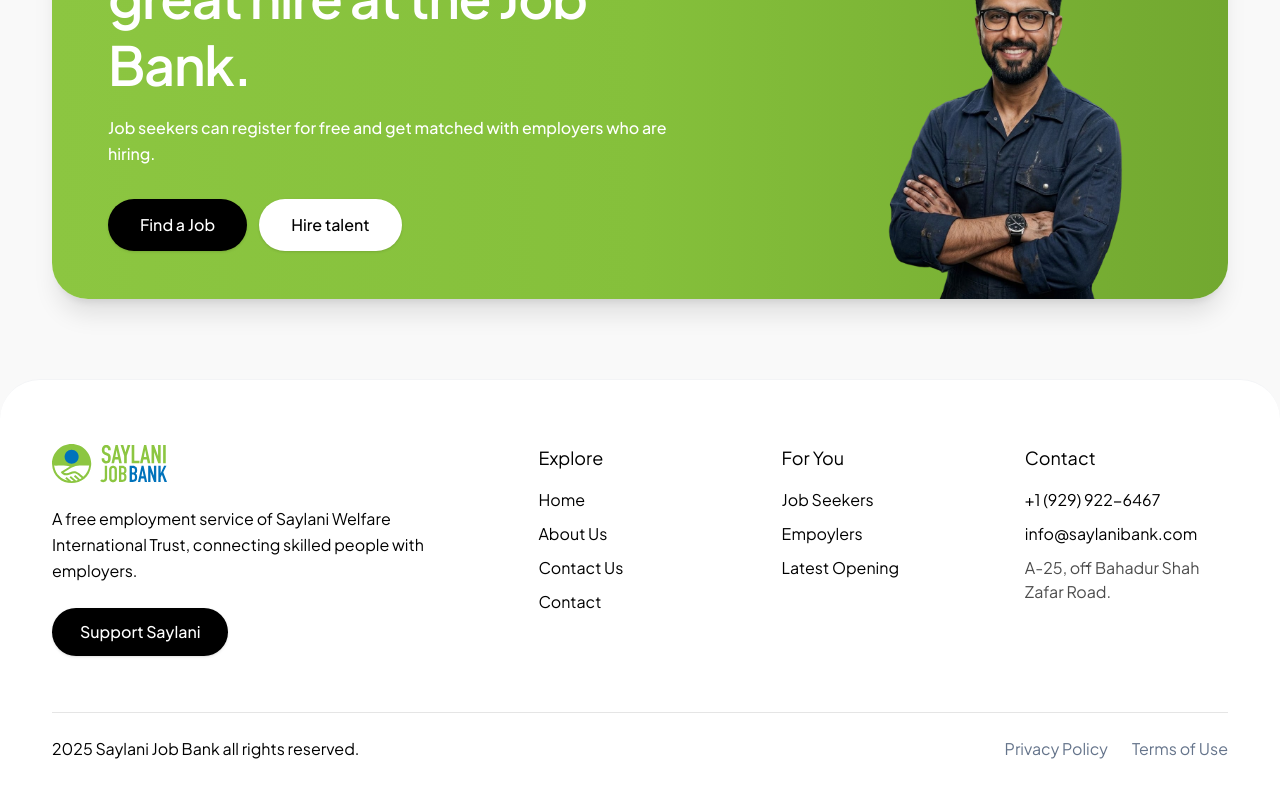
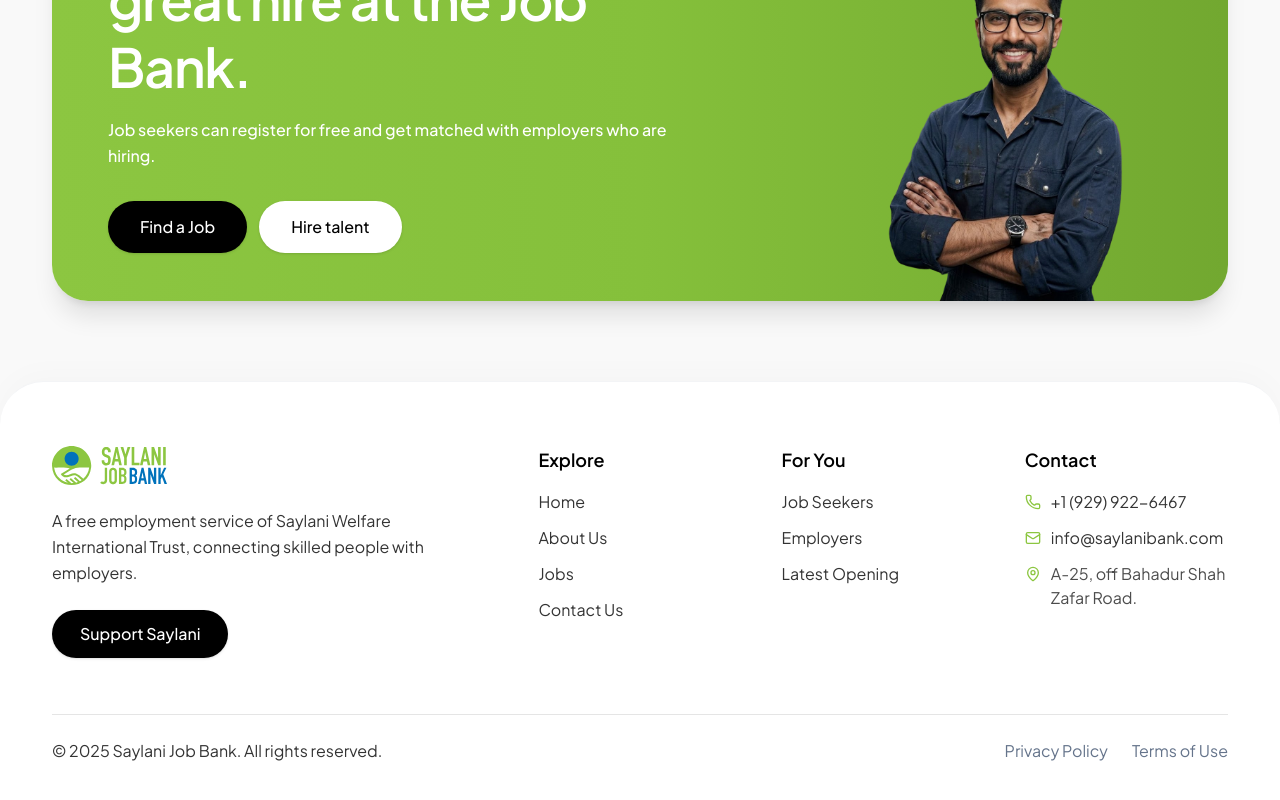
Before and after one commit to shahmeersensei/saylanijobbank, a Next.js app in the folder apps/web/: page /jobs in a window 1280 px wide. Shown: the part 1984-2784 px from the top of the page. Built offline with nearby package versions, Linux system fonts and the light colour scheme.

Commit message:
feat(ui): elevate navbar on scroll, active route indicator, and refined footer contacts

```diff
--- a/apps/web/src/components/organisms/Footer/Footer.tsx
+++ b/apps/web/src/components/organisms/Footer/Footer.tsx
@@ -1,3 +1,4 @@
+import { Mail, MapPin, Phone } from 'lucide-react';
 import NextLink from 'next/link';
 import { BrandMark } from '@/components/brands/BrandMark';
 
@@ -5,26 +6,26 @@ export function Footer() {
   const exploreLinks = [
     { label: 'Home', href: '/' },
     { label: 'About Us', href: '/about' },
+    { label: 'Jobs', href: '/jobs' },
     { label: 'Contact Us', href: '/contact' },
-    { label: 'Contact', href: '/contact' },
   ];
 
   const forYouLinks = [
     { label: 'Job Seekers', href: '/jobs' },
-    { label: 'Empoylers', href: '/contact' },
+    { label: 'Employers', href: '/contact' },
     { label: 'Latest Opening', href: '/jobs' },
   ];
 
   return (
-    <footer className="relative overflow-hidden rounded-t-[40px] border-t border-gray-100 bg-white pt-16 pb-8">
+    <footer className="relative overflow-hidden rounded-t-[44px] border-t border-gray-100 bg-white pt-16 pb-8 shadow-[0_-8px_30px_rgba(0,0,0,0.02)]">
       <div className="mx-auto max-w-[1240px] px-4 sm:px-6 lg:px-8">
         <div className="grid grid-cols-1 gap-10 sm:grid-cols-2 lg:grid-cols-5">
           {/* Brand Column */}
           <div className="lg:col-span-2">
-            <NextLink href="/" className="inline-block">
+            <NextLink href="/" className="inline-block transition-opacity hover:opacity-90">
               <BrandMark />
             </NextLink>
-            <p className="mt-4 max-w-sm text-base text-black leading-relaxed">
+            <p className="mt-4 max-w-sm text-base text-black/80 leading-relaxed">
               A free employment service of Saylani Welfare International Trust, connecting skilled people
               with employers.
             </p>
@@ -33,7 +34,7 @@ export function Footer() {
                 href="https://www.saylaniwelfare.com"
                 target="_blank"
                 rel="noreferrer"
-                className="inline-flex items-center justify-center rounded-full bg-black px-7 py-3 text-base font-medium text-white shadow-sm transition-all hover:bg-neutral-800"
+                className="inline-flex items-center justify-center rounded-full bg-black px-7 py-3 text-base font-medium text-white shadow-sm transition-all hover:bg-neutral-800 hover:shadow-md active:scale-95"
               >
                 Support Saylani
               </a>
@@ -42,11 +43,11 @@ export function Footer() {
 
           {/* Explore */}
           <div>
-            <h3 className="text-lg font-normal text-black">Explore</h3>
-            <ul className="mt-4 space-y-2.5 text-base">
+            <h3 className="text-lg font-semibold text-black">Explore</h3>
+            <ul className="mt-4 space-y-3 text-base">
               {exploreLinks.map((l) => (
                 <li key={l.label}>
-                  <NextLink href={l.href} className="text-black hover:text-[#8CC641] transition-colors">
+                  <NextLink href={l.href} className="inline-block text-black/80 hover:text-[#8CC641] hover:translate-x-1 transition-all duration-200">
                     {l.label}
                   </NextLink>
                 </li>
@@ -56,11 +57,11 @@ export function Footer() {
 
           {/* For You */}
           <div>
-            <h3 className="text-lg font-normal text-black">For You</h3>
-            <ul className="mt-4 space-y-2.5 text-base">
+            <h3 className="text-lg font-semibold text-black">For You</h3>
+            <ul className="mt-4 space-y-3 text-base">
               {forYouLinks.map((l) => (
                 <li key={l.label}>
-                  <NextLink href={l.href} className="text-black hover:text-[#8CC641] transition-colors">
+                  <NextLink href={l.href} className="inline-block text-black/80 hover:text-[#8CC641] hover:translate-x-1 transition-all duration-200">
                     {l.label}
                   </NextLink>
                 </li>
@@ -68,20 +69,29 @@ export function Footer() {
             </ul>
           </div>
 
-          {/* Contact */}
+          {/* Contact with subtle icon accents */}
           <div>
-            <h3 className="text-lg font-normal text-black">Contact</h3>
-            <ul className="mt-4 space-y-2.5 text-base text-black">
-              <li>+1 (929) 922-6467</li>
-              <li>info@saylanibank.com</li>
-              <li className="mt-2 text-black/70">A-25, off Bahadur Shah Zafar Road.</li>
+            <h3 className="text-lg font-semibold text-black">Contact</h3>
+            <ul className="mt-4 space-y-3 text-base text-black/80">
+              <li className="flex items-center gap-2.5">
+                <Phone className="size-4 text-[#8CC641] shrink-0" />
+                <span>+1 (929) 922-6467</span>
+              </li>
+              <li className="flex items-center gap-2.5">
+                <Mail className="size-4 text-[#8CC641] shrink-0" />
+                <span>info@saylanibank.com</span>
+              </li>
+              <li className="flex items-start gap-2.5">
+                <MapPin className="size-4 text-[#8CC641] shrink-0 mt-1" />
+                <span className="text-black/70">A-25, off Bahadur Shah Zafar Road.</span>
+              </li>
             </ul>
           </div>
         </div>
 
         {/* Bottom Bar: Copyright & Legal */}
-        <div className="mt-14 flex flex-col items-center justify-between border-t border-black/10 pt-6 text-base text-black sm:flex-row">
-          <p>2025 Saylani Job Bank all rights reserved.</p>
+        <div className="mt-14 flex flex-col items-center justify-between border-t border-black/10 pt-6 text-base text-black/80 sm:flex-row">
+          <p>© 2025 Saylani Job Bank. All rights reserved.</p>
           <div className="mt-3 flex items-center gap-6 sm:mt-0">
             <NextLink href="/privacy-policy" className="text-[#65748b] hover:text-black transition-colors">
               Privacy Policy
@@ -92,9 +102,9 @@ export function Footer() {
           </div>
         </div>
 
-        {/* Exact Giant Green Outline Watermark from Figma */}
-        <div className="pointer-events-none mt-10 select-none text-center">
-          <span className="text-4xl font-extrabold tracking-wider text-[#8CC641]/20 sm:text-7xl md:text-8xl lg:text-[145px] leading-none uppercase">
+        {/* Giant Green Outline Watermark from Figma */}
+        <div className="pointer-events-none mt-12 select-none text-center overflow-hidden">
+          <span className="text-4xl font-extrabold tracking-wider text-[#8CC641]/15 sm:text-7xl md:text-8xl lg:text-[145px] leading-none uppercase block">
             SAYLANI JOB BANK
           </span>
         </div>
--- a/apps/web/src/components/organisms/Navbar/Navbar.tsx
+++ b/apps/web/src/components/organisms/Navbar/Navbar.tsx
@@ -3,7 +3,7 @@
 import { Menu, X } from 'lucide-react';
 import NextLink from 'next/link';
 import { usePathname } from 'next/navigation';
-import { useState } from 'react';
+import { useEffect, useState } from 'react';
 import { BrandMark } from '@/components/brands/BrandMark';
 import { cn } from '@/lib/utils/cn';
 
@@ -13,50 +13,63 @@ interface NavbarProps {
   className?: string;
 }
 
-export function Navbar({ signedIn = false, dashboardHref = '/login', className }: NavbarProps) {
-  const pathname = usePathname();
-  const [mobileMenuOpen, setMobileMenuOpen] = useState(false);
-
-  const navLinks = [
+const NAV_LINKS = [
   { label: 'Home', href: '/' },
   { label: 'About Us', href: '/about' },
   { label: 'Jobs', href: '/jobs' },
   { label: 'Contact Us', href: '/contact' },
 ];
 
+export function Navbar({ signedIn = false, dashboardHref = '/login', className }: NavbarProps) {
+  const pathname = usePathname();
+  const [mobileMenuOpen, setMobileMenuOpen] = useState(false);
+  const [scrolled, setScrolled] = useState(false);
+
+  useEffect(() => {
+    const onScroll = () => setScrolled(window.scrollY > 15);
+    window.addEventListener('scroll', onScroll, { passive: true });
+    return () => window.removeEventListener('scroll', onScroll);
+  }, []);
+
   return (
-    <header className={cn('sticky top-0 z-50 h-[68px] w-full border-b border-gray-100 bg-white/95 backdrop-blur-md', className)}>
+    <header
+      className={cn(
+        'sticky top-0 z-50 h-[70px] w-full transition-all duration-300',
+        scrolled ? 'bg-white/90 backdrop-blur-md shadow-xs border-b border-gray-200/80' : 'bg-white/95 backdrop-blur-sm border-b border-gray-100',
+        className,
+      )}
+    >
       <div className="mx-auto flex h-full max-w-[1240px] items-center justify-between px-4 sm:px-6 lg:px-8">
-        {/* Brand Logo */}
         <NextLink href="/" className="flex items-center gap-2 transition-opacity hover:opacity-90">
           <BrandMark />
         </NextLink>
 
-        {/* Center Desktop Navigation */}
+        {/* Center Desktop Navigation with Distinct Active Indicator */}
         <nav className="hidden items-center gap-8 md:flex" aria-label="Main navigation">
-          {navLinks.map((link) => {
+          {NAV_LINKS.map((link) => {
             const isActive = pathname === link.href;
             return (
               <NextLink
                 key={link.href}
                 href={link.href}
                 className={cn(
-                  'text-base transition-colors duration-150',
-                  isActive ? 'font-medium text-black' : 'font-normal text-black hover:text-[#8CC641]',
+                  'relative py-1 text-base transition-colors duration-200',
+                  isActive ? 'font-semibold text-[#8CC641]' : 'font-normal text-black/80 hover:text-black',
                 )}
               >
                 {link.label}
+                {isActive && <span className="absolute bottom-[-5px] left-0 right-0 h-[2.5px] rounded-full bg-[#8CC641]" />}
               </NextLink>
             );
           })}
         </nav>
 
-        {/* Right Action Buttons (Dual CTA) */}
+        {/* Right Action Buttons */}
         <div className="hidden items-center gap-3 sm:flex">
           {signedIn ? (
             <NextLink
               href={dashboardHref}
-              className="inline-flex items-center justify-center rounded-full bg-[#8CC641] px-6 py-2.5 text-base font-medium text-white shadow-sm transition-all hover:bg-[#7cb337]"
+              className="inline-flex items-center justify-center rounded-full bg-[#8CC641] px-6 py-2.5 text-base font-medium text-white shadow-sm hover:bg-[#7cb337]"
             >
               Go to Dashboard
             </NextLink>
@@ -64,13 +77,13 @@ export function Navbar({ signedIn = false, dashboardHref = '/login', className }
             <>
               <NextLink
                 href="/jobs"
-                className="inline-flex items-center justify-center rounded-full bg-[#8CC641] px-6 py-2.5 text-base font-medium text-white shadow-sm transition-all hover:bg-[#7cb337]"
+                className="inline-flex items-center justify-center rounded-full bg-[#8CC641] px-6 py-2.5 text-base font-medium text-white shadow-sm hover:bg-[#7cb337] active:scale-95"
               >
                 Find a Job
               </NextLink>
               <NextLink
                 href="/contact"
-                className="inline-flex items-center justify-center rounded-full border border-black/30 bg-white px-6 py-2.5 text-base font-medium text-black transition-all hover:bg-neutral-50"
+                className="inline-flex items-center justify-center rounded-full border border-black/30 bg-white px-6 py-2.5 text-base font-medium text-black hover:bg-neutral-50 active:scale-95"
               >
                 Hire talent
               </NextLink>
@@ -91,31 +104,29 @@ export function Navbar({ signedIn = false, dashboardHref = '/login', className }
 
       {/* Mobile Menu Dropdown */}
       {mobileMenuOpen && (
-        <div className="border-b border-gray-100 bg-white px-4 pt-2 pb-6 shadow-lg md:hidden">
-          <nav className="flex flex-col gap-3">
-            {navLinks.map((link) => (
+        <div className="border-b border-gray-100 bg-white px-4 pt-2 pb-6 shadow-xl md:hidden">
+          <nav className="flex flex-col gap-2">
+            {NAV_LINKS.map((link) => {
+              const isActive = pathname === link.href;
+              return (
                 <NextLink
                   key={link.href}
                   href={link.href}
                   onClick={() => setMobileMenuOpen(false)}
-                className="rounded-lg px-3 py-2 text-base text-black hover:bg-gray-50"
+                  className={cn(
+                    'rounded-xl px-4 py-2.5 text-base transition-all',
+                    isActive ? 'bg-[#8CC641]/10 font-semibold text-[#8CC641]' : 'text-black/80 hover:bg-gray-50',
+                  )}
                 >
                   {link.label}
                 </NextLink>
-            ))}
-            <div className="mt-4 flex flex-col gap-2 pt-3 border-t border-gray-100">
-              <NextLink
-                href="/jobs"
-                onClick={() => setMobileMenuOpen(false)}
-                className="w-full text-center rounded-full bg-[#8CC641] py-3 text-base font-medium text-white shadow-sm"
-              >
+              );
+            })}
+            <div className="mt-3 flex flex-col gap-2 pt-3 border-t border-gray-100">
+              <NextLink href="/jobs" onClick={() => setMobileMenuOpen(false)} className="w-full text-center rounded-full bg-[#8CC641] py-3 text-base font-medium text-white shadow-sm">
                 Find a Job
               </NextLink>
-              <NextLink
-                href="/contact"
-                onClick={() => setMobileMenuOpen(false)}
-                className="w-full text-center rounded-full border border-black/30 py-3 text-base font-medium text-black hover:bg-gray-50"
-              >
+              <NextLink href="/contact" onClick={() => setMobileMenuOpen(false)} className="w-full text-center rounded-full border border-black/30 py-3 text-base font-medium text-black hover:bg-gray-50">
                 Hire talent
               </NextLink>
             </div>
```
Also changed, not shown: apps/web/src/components/brand/BrandMark.tsx (line endings or trailing spaces), apps/web/src/components/brand/index.ts (line endings or trailing spaces). Lines whose indentation alone changed are shown as unchanged.
